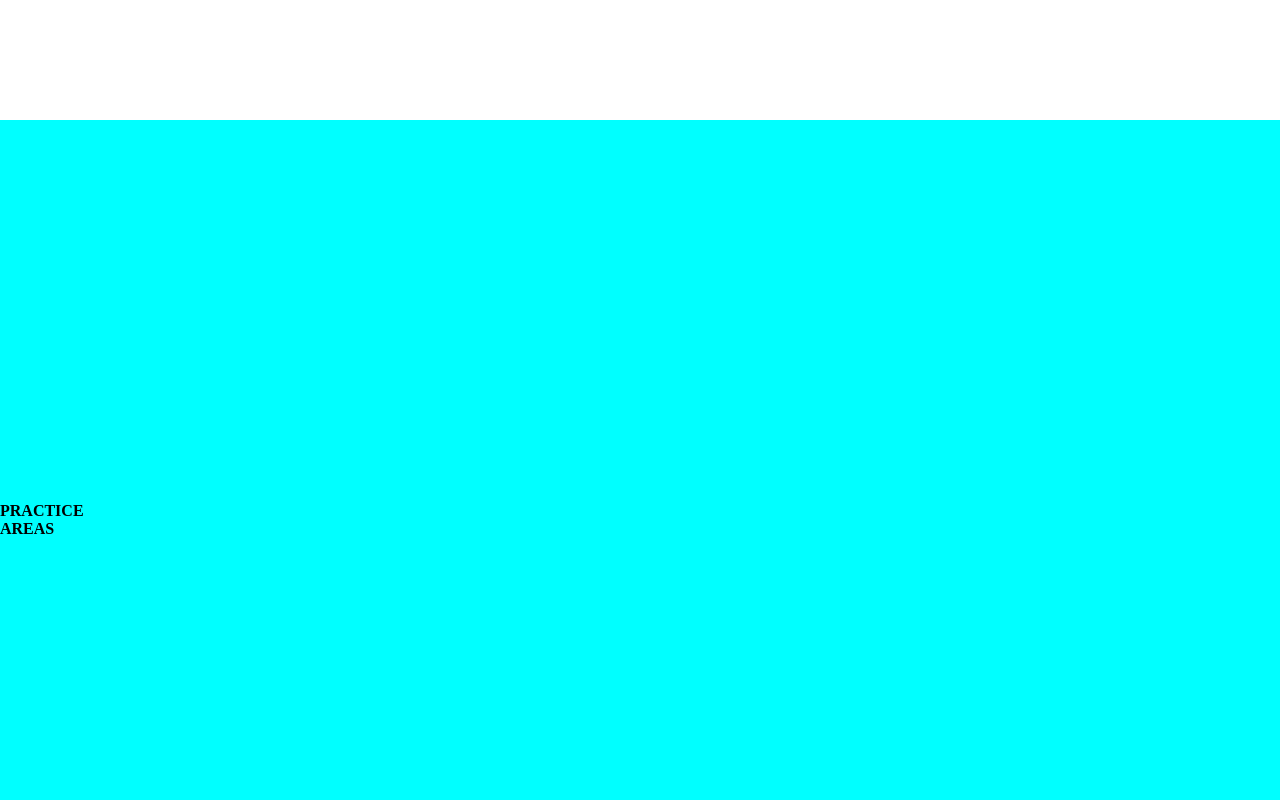
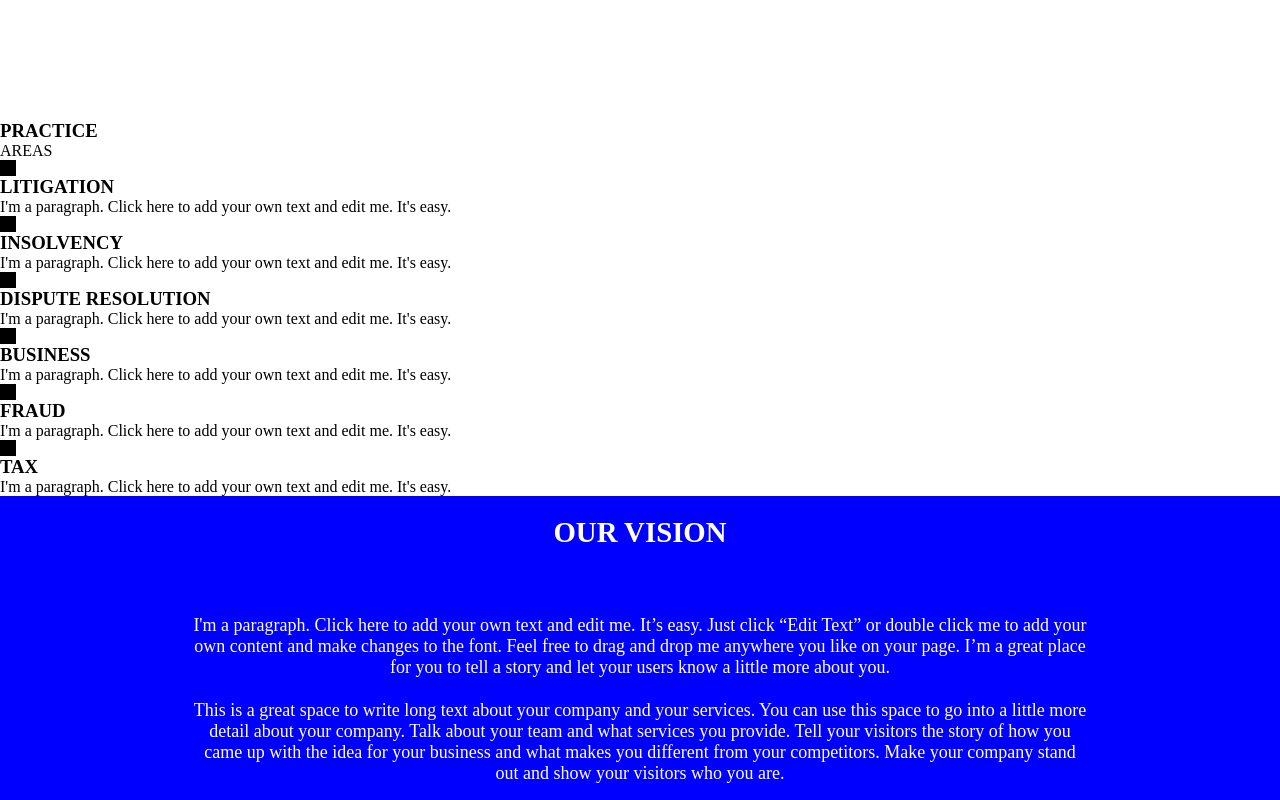
Before and after one commit to MahammadJafarzade/Template1, a plain HTML site: page index.html in a window 1280 px wide. Shown: the part 680-1480 px from the top of the page. Drawn offline with Linux system fonts and the light colour scheme.

Commit message:
Update index.html

```diff
--- a/index.html
+++ b/index.html
@@ -1,6 +1,8 @@
 <html>
     <head><title>Wix</title>
         <link rel="stylesheet" href="style.css">
+        <script src="https://kit.fontawesome.com/2462648984.js" crossorigin="anonymous"></script>
+
     </head>
     <body>
         <div class="Navbar">
@@ -8,7 +10,7 @@
         <ul>
             <li><a href="#">Home</a></li>
             <li><a href="#">Practice areas</a></li>
-           <li><a href="#">Our vision</a></li>
+            <li><a href="#">Our vision</a></li>
             <li><a href="#">Attorneys</a></li>
             <li><a href="#">Contact</a></li>
         </ul>
@@ -23,8 +25,77 @@
 </div>
 </section>
 <section>
-    <div class="section3">PRACTICE<br>AREAS
-   </div>
+    <div class="all-section-3">
+        <div class="container">
+            <div class="all-sec">
+        <div class="section-3">
+            <h3>PRACTICE</h3>
+            <p> AREAS</p>
+        </div>
+        <div class="section-3-main">
+            <div class="section-3-1">
+                <div class="div">
+                    <div class="icon-1">
+                        <i class="fas fa-square-full"></i>
+                    </div>
+                    <div class="div-main">
+                        <h3>LITIGATION</h3>
+                        <p>I'm a paragraph. Click here to add your own text and edit me. It's easy.</p>
+                    </div>
+                </div>
+                <div class="div">
+                    <div class="icon-1">
+                        <i class="fas fa-square-full"></i>
+                    </div>
+                    <div class="div-main">
+                        <h3>INSOLVENCY</h3>
+                        <p>I'm a paragraph. Click here to add your own text and edit me. It's easy.</p>
+                    </div>
+                </div>
+                <div class="div">
+                    <div class="icon-1">
+                        <i class="fas fa-square-full"></i>
+                    </div>
+                    <div class="div-main">
+                        <h3>DISPUTE RESOLUTION</h3>
+                        <p>I'm a paragraph. Click here to add your own text and edit me. It's easy.</p>
+                    </div>
+                </div>
+                </div>
+                <div class="section-3-1">
+                    <div class="div">
+                        <div class="icon-1">
+                            <i class="fas fa-square-full"></i>
+                        </div>
+                        <div class="div-main">
+                            <h3>BUSINESS</h3>
+                            <p>I'm a paragraph. Click here to add your own text and edit me. It's easy.</p>
+                        </div>
+                    </div>
+                    <div class="div">
+                        <div class="icon-1">
+                            <i class="fas fa-square-full"></i>
+                        </div>
+                        <div class="div-main">
+                            <h3>FRAUD</h3>
+                            <p>I'm a paragraph. Click here to add your own text and edit me. It's easy.</p>
+                        </div>
+                    </div>
+                    <div class="div">
+                        <div class="icon-1">
+                            <i class="fas fa-square-full"></i>
+                        </div>
+                        <div class="div-main">
+                            <h3>TAX</h3>
+                            <p>I'm a paragraph. Click here to add your own text and edit me. It's easy.</p>
+                        </div>
+                    </div>
+            </div>
+        </div>
+</div>
+    </div>
+    </div>
+
 </section>
 <section class="section4"><h1>OUR VISION</h1><br><br><br><p>I'm a paragraph. Click here to add your own text and edit me. It’s easy. Just click “Edit Text” or double click me to add your own content and make changes to the font. Feel free to drag and drop me anywhere you like on your page. I’m a great place for you to tell a story and let your users know a little more about you.
      </p><br><p>
@@ -36,9 +107,10 @@
      </p>
     </section>
 <section class="section5">
+
 </section>
 <section class="section6">
-    forum5
+    <div class="photo1"><img src="man1.jpg"><h3>AIDEN WALTERS</h3><p>PARTNER</p></div>
 </section>
     </body>
 </html>
```
